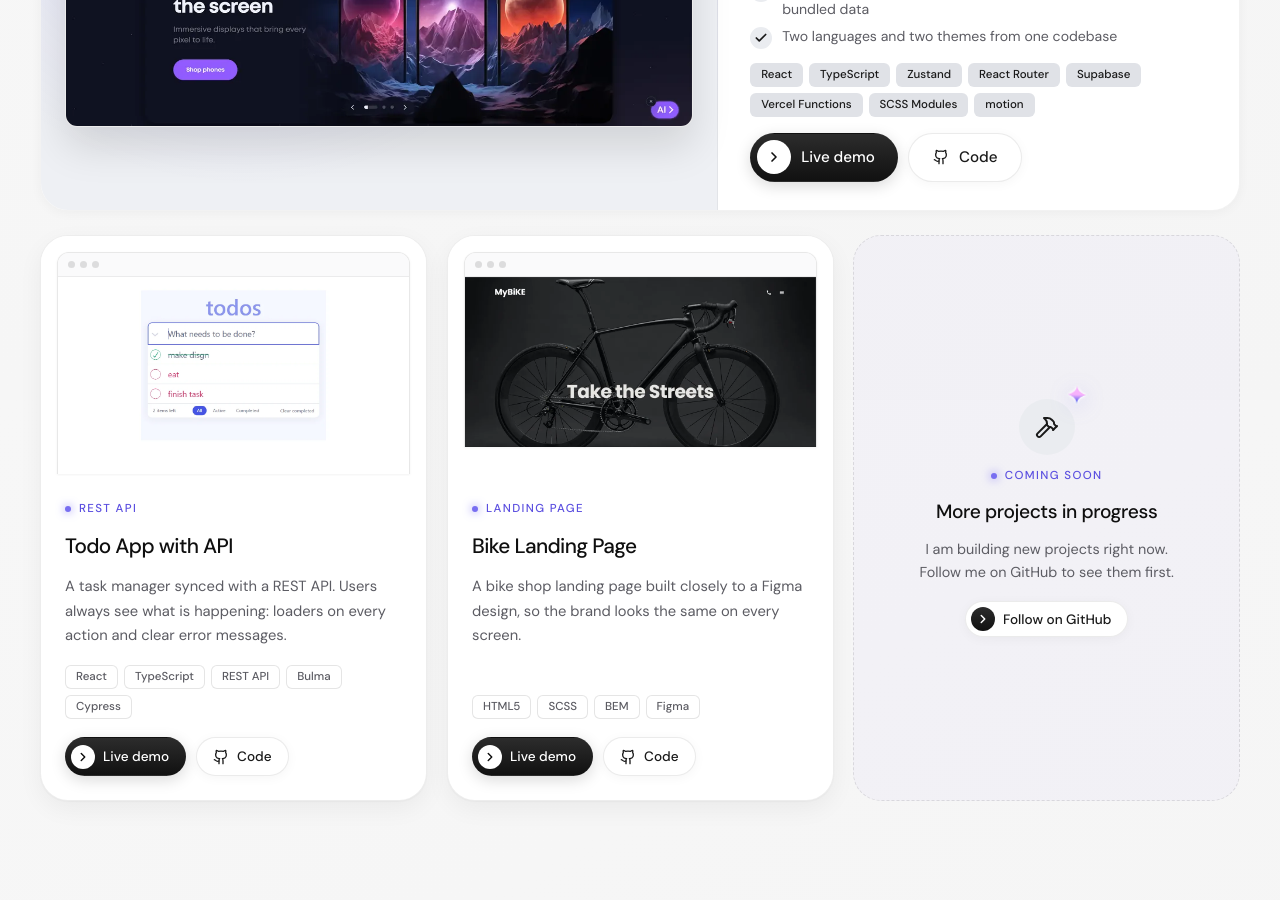
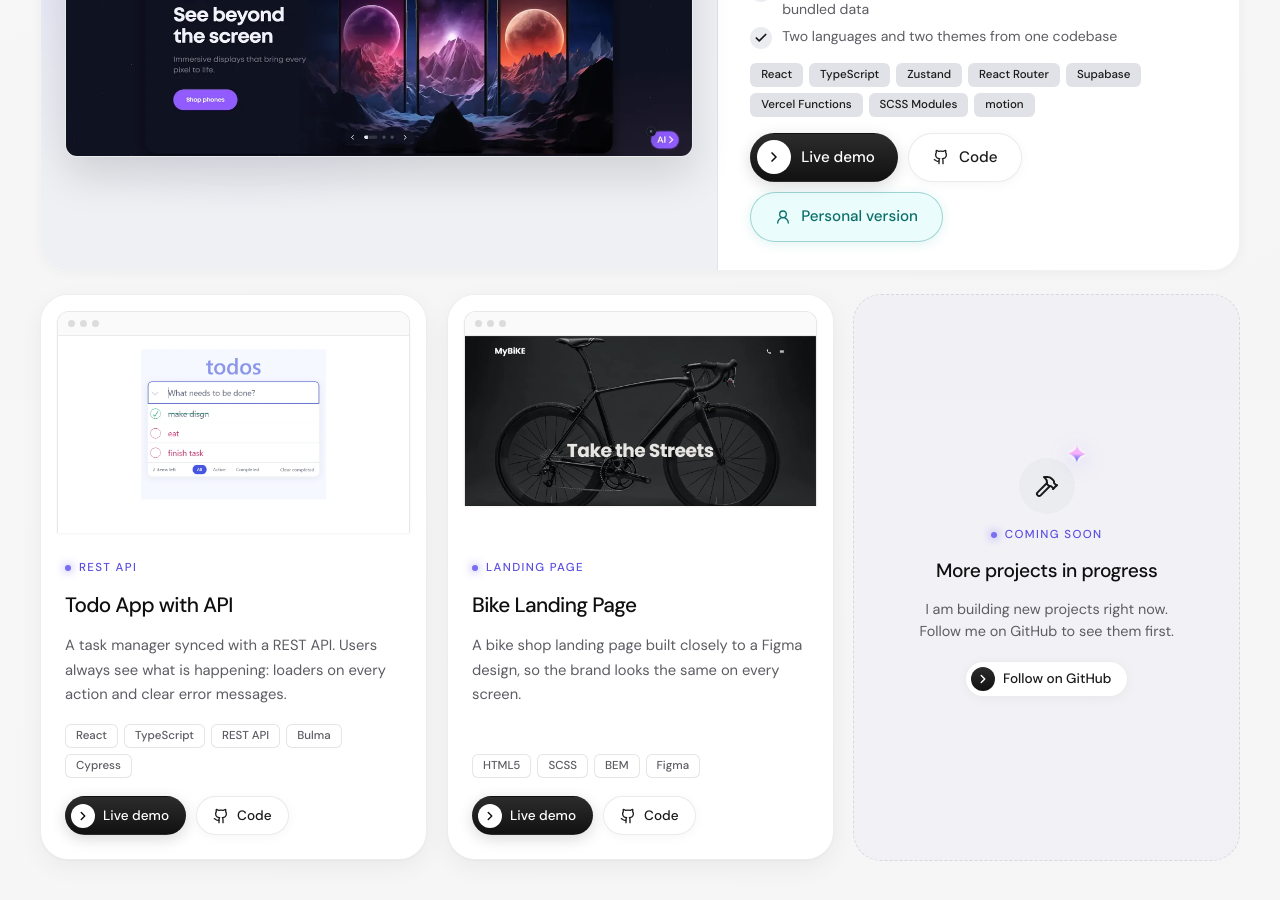
Before and after one commit to AlucardYagamiGame/olga-portfolio, a React (Vite) app: page / in a window 1280 px wide. Shown: the part 2800-3700 px from the top of the page. Built offline with nearby package versions, Linux system fonts and the light colour scheme.

Commit message:
feat: add button for personal version

```diff
--- a/src/components/PillLink/PillLink.module.scss
+++ b/src/components/PillLink/PillLink.module.scss
@@ -59,6 +59,18 @@
   }
 }
 
+.accent {
+  border-color: var(--btn-accent-border);
+  background: var(--btn-accent-bg);
+  box-shadow: var(--btn-accent-shadow);
+  color: var(--btn-accent-text);
+
+  &:hover {
+    border-color: var(--btn-accent-text);
+    box-shadow: var(--btn-accent-shadow-hover);
+  }
+}
+
 .secondary {
   border-color: var(--btn-secondary-border);
   background: var(--btn-secondary-bg);
--- a/src/components/PillLink/PillLink.tsx
+++ b/src/components/PillLink/PillLink.tsx
@@ -7,7 +7,7 @@ import type { ReactNode } from 'react';
 interface PillLinkProps {
   href: string;
   children: ReactNode;
-  variant?: 'primary' | 'secondary';
+  variant?: 'primary' | 'secondary' | 'accent';
   size?: 'md' | 'sm';
   icon?: ReactNode;
   withArrow?: boolean;
@@ -41,7 +41,7 @@ export const PillLink = ({
       className={classes}
       href={href}
       target={isExternal ? '_blank' : undefined}
-      rel={isExternal ? 'noreferrer' : undefined}
+      rel={isExternal ? 'noopener noreferrer' : undefined}
       onClick={onClick}
     >
       {withArrow && (
--- a/src/constants/projects.ts
+++ b/src/constants/projects.ts
@@ -14,6 +14,7 @@ export interface Project {
   tags: readonly string[];
   code: string;
   demo: string;
+  personal?: string;
   featured?: boolean;
 }
 
@@ -35,6 +36,7 @@ export const PROJECTS: readonly Project[] = [
     ],
     code: 'https://github.com/AlucardYagamiGame/gadgets-catalog',
     demo: 'https://gadgets-catalog-swart.vercel.app',
+    personal: 'https://github.com/AlucardYagamiGame/gadgets-catalog',
     featured: true,
   },
   {
--- a/src/sections/Projects/ProjectCard/ProjectCard.module.scss
+++ b/src/sections/Projects/ProjectCard/ProjectCard.module.scss
@@ -159,6 +159,19 @@
     }
   }
 
+  .links {
+    align-items: stretch;
+
+    @include on-phone {
+      flex-direction: column;
+
+      > a {
+        justify-content: center;
+        white-space: normal;
+      }
+    }
+  }
+
   .media {
     align-items: center;
     padding: 24px;
--- a/src/sections/Projects/ProjectCard/ProjectCard.tsx
+++ b/src/sections/Projects/ProjectCard/ProjectCard.tsx
@@ -1,4 +1,4 @@
-import { Check } from 'lucide-react';
+import { Check, UserRound } from 'lucide-react';
 import { useRef } from 'react';
 
 import { BrandIcon } from '@/components/BrandIcon';
@@ -147,6 +147,22 @@ export const ProjectCard = ({ project }: ProjectCardProps) => {
             >
               {t.projects.code}
             </PillLink>
+            {project.personal && (
+              <PillLink
+                href={project.personal}
+                size={size}
+                variant="accent"
+                icon={
+                  <UserRound
+                    size={16}
+                    aria-hidden="true"
+                  />
+                }
+                externalLabel={externalLabel}
+              >
+                {t.projects.personal}
+              </PillLink>
+            )}
           </div>
         </div>
 
--- a/src/styles/global.scss
+++ b/src/styles/global.scss
@@ -66,6 +66,11 @@
     0 10px 30px rgba(111, 90, 220, 0.35), inset 0 1px 0 rgba(255, 255, 255, 0.2);
   --btn-arrow-bg: #ffffff;
   --btn-arrow-color: #4d19b1;
+  --btn-accent-bg: rgba(159, 240, 236, 0.08);
+  --btn-accent-border: rgba(159, 240, 236, 0.4);
+  --btn-accent-text: #9ff0ec;
+  --btn-accent-shadow: 0 0 22px rgba(159, 240, 236, 0.16);
+  --btn-accent-shadow-hover: 0 0 28px rgba(159, 240, 236, 0.3);
   --btn-secondary-bg: rgba(255, 255, 255, 0.04);
   --btn-secondary-border: rgba(255, 255, 255, 0.16);
   --btn-secondary-text: #ffffff;
@@ -154,6 +159,11 @@
   --btn-primary-bg: linear-gradient(180deg, #2c2c2c 0%, #111111 100%);
   --btn-primary-shadow: 0 4px 15px rgba(0, 0, 0, 0.15);
   --btn-arrow-color: #111111;
+  --btn-accent-bg: rgba(159, 240, 236, 0.22);
+  --btn-accent-border: rgba(15, 138, 130, 0.35);
+  --btn-accent-text: #0b6f69;
+  --btn-accent-shadow: 0 2px 12px rgba(31, 168, 160, 0.14);
+  --btn-accent-shadow-hover: 0 4px 20px rgba(31, 168, 160, 0.26);
   --btn-secondary-bg: #ffffff;
   --btn-secondary-border: rgba(0, 0, 0, 0.08);
   --btn-secondary-text: #1a1a1a;
```
